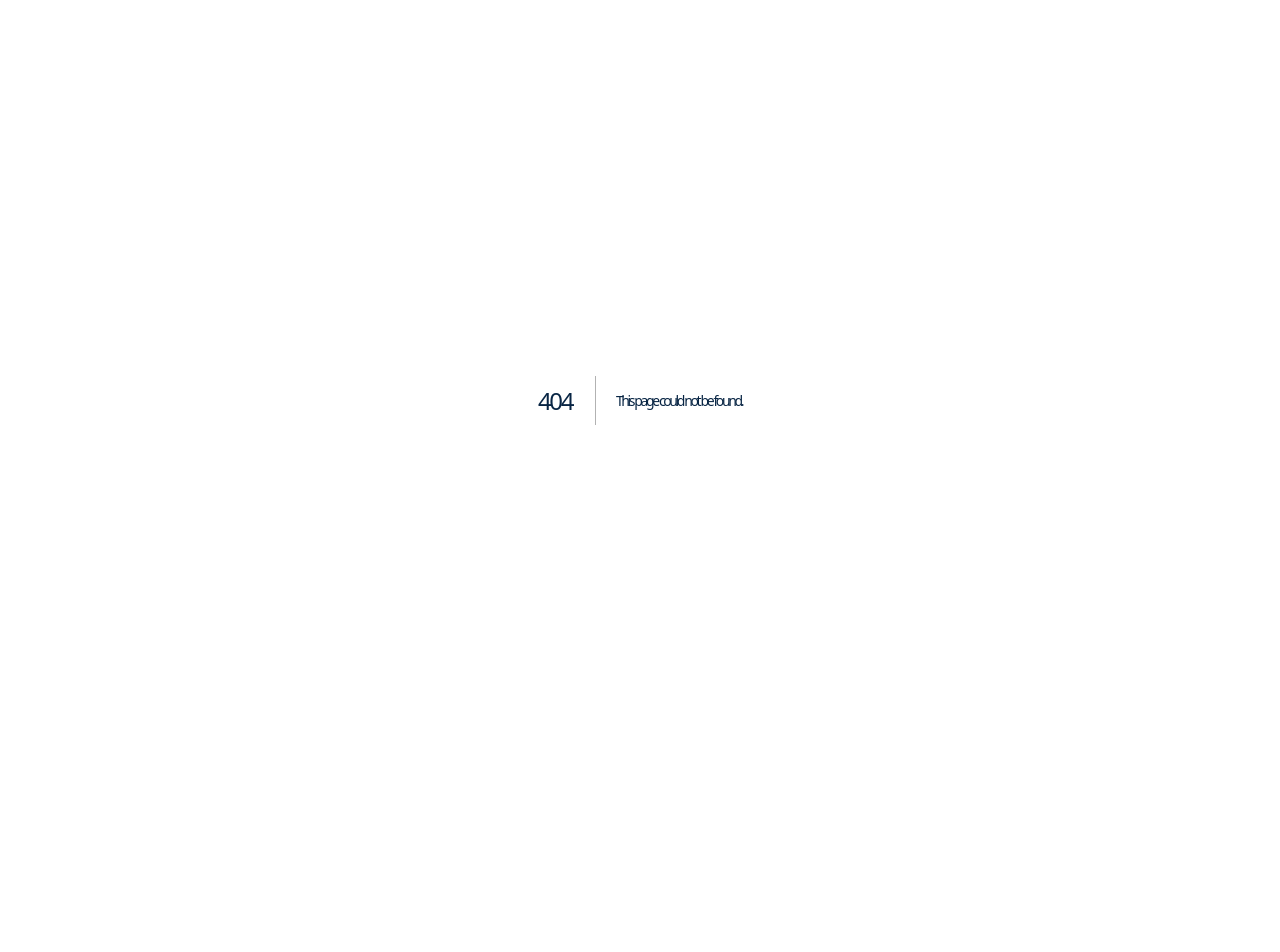
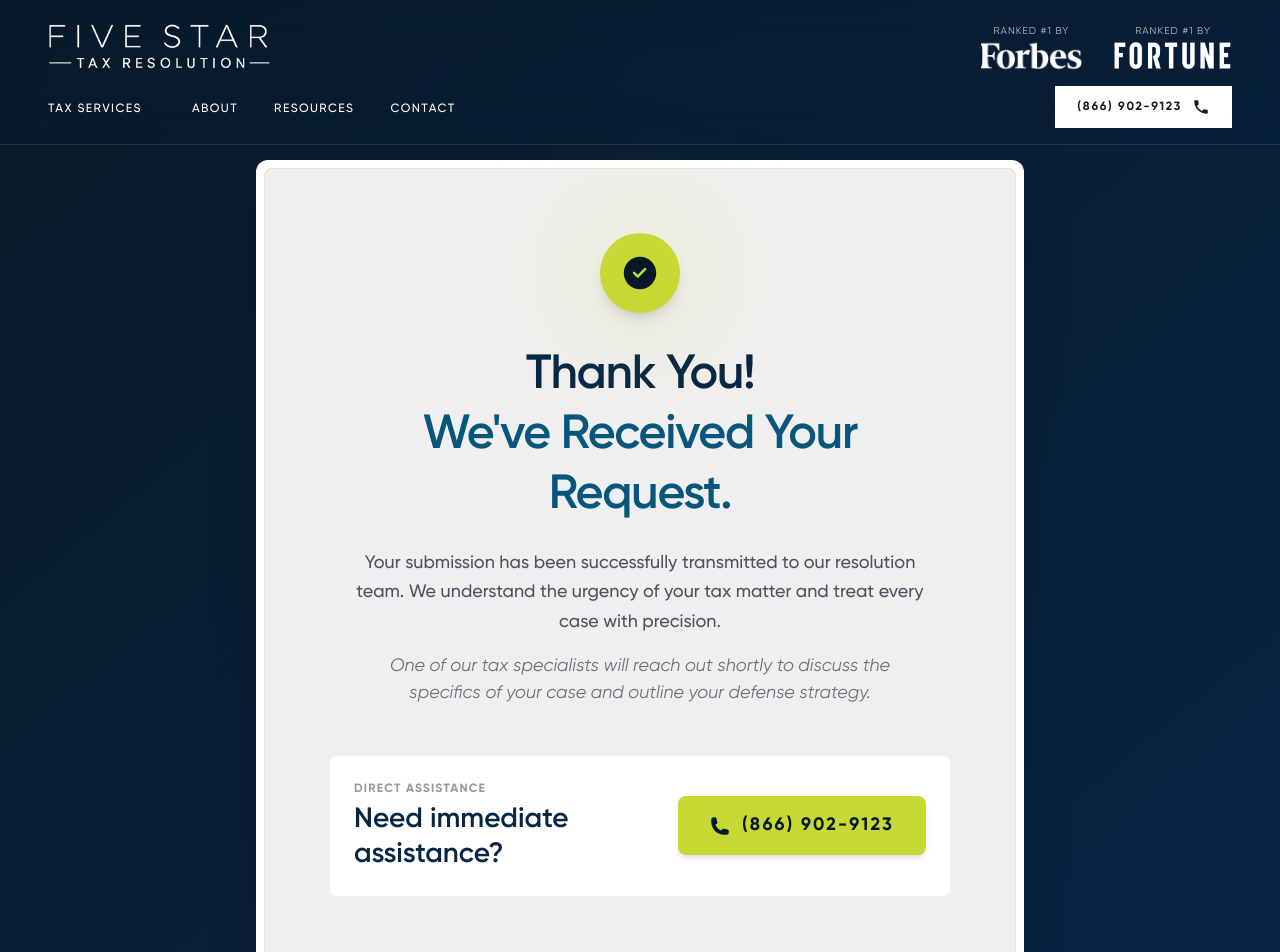
Before and after one commit to FSTaxResolution/FSTR, a Next.js app: page /thank-you in a window 1280 px wide. Before the commit this address had no page. Shown: the top 952 px of the page. Before the commit the page ends 800 px from the top, so only its background shows below. Built offline with nearby package versions, Linux system fonts and the light colour scheme.

Commit message:
created new form design and thank you page design

```diff
--- /dev/null
+++ b/app/thank-you/page.tsx
@@ -0,0 +1,13 @@
+import Header from "@/components/Header";
+import Footer from "@/components/Footer";
+import ThankYou from "@/components/ThankYou";
+
+export default function ThankYouPage() {
+    return (
+        <div>
+            <Header />
+            <ThankYou />
+            <Footer />
+        </div>
+    );
+}
--- a/components/FirstStepTaxReliefForm.tsx
+++ b/components/FirstStepTaxReliefForm.tsx
@@ -1,6 +1,7 @@
 "use client";
 
 import { useState } from "react";
+import Link from "next/link";
 
 const taxAmounts = ["$10,000", "$25,000", "$50,000", "$75,000", "$100,000+"];
 
@@ -56,20 +57,33 @@ export default function FirstStepTaxReliefForm({
                     {description}
                 </p>
 
+                {/* Box-in-box form */}
+                <div className="bg-navy/40 backdrop-blur-xl rounded-2xl p-4 md:p-8 border border-white/5 shadow-2xl">
+                    <div className="bg-gradient-to-br from-midnight to-navy p-8 md:p-12 rounded-xl border border-white/10">
+
+                        <div className="mb-10">
+                            <p className="text-eyebrow font-semibold text-lime uppercase tracking-[0.2em] mb-3">
+                                Qualify for Tax Relief Today
+                            </p>
+                            <p className="text-white/60 text-sm max-w-lg mx-auto">
+                                Complete the form below to see if you qualify for IRS tax relief through our expert legal and financial consultation.
+                            </p>
+                        </div>
+
                         {/* Form */}
-                <form onSubmit={handleSubmit} className="flex flex-col gap-7 text-left">
+                        <form onSubmit={handleSubmit} className="flex flex-col gap-8 text-left">
 
-                    {/* Tax amount */}
+                            {/* Tax amount — full width */}
                             <div>
-                        <p className="text-white text-body mb-2.5">
+                                <label className="block text-xs font-semibold text-white/50 uppercase tracking-widest mb-4">
                                     What is the total amount of taxes you owe?
-                        </p>
+                                </label>
                                 <select
                                     name="taxAmount"
                                     value={taxAmount}
                                     onChange={(e) => setTaxAmount(e.target.value)}
                                     required
-                            className="w-full bg-midnight border-0 border-b border-white/25 px-0 py-2.5 text-white text-body outline-none cursor-pointer focus:border-lime transition-colors duration-200 [&>option]:bg-midnight [&>option]:text-white"
+                                    className="w-full bg-transparent border-0 border-b border-white/25 px-0 py-3 text-white text-body outline-none cursor-pointer focus:border-lime transition-colors duration-200 appearance-none [&>option]:bg-midnight [&>option]:text-white"
                                 >
                                     {taxAmounts.map((v) => (
                                         <option key={v} value={v}>{v}</option>
@@ -78,7 +92,7 @@ export default function FirstStepTaxReliefForm({
                             </div>
 
                             {/* First + Last name */}
-                    <div className="grid grid-cols-2 gap-8">
+                            <div className="grid grid-cols-1 md:grid-cols-2 gap-10">
                                 <input
                                     type="text"
                                     name="firstName"
@@ -96,11 +110,11 @@ export default function FirstStepTaxReliefForm({
                             </div>
 
                             {/* Email + Phone */}
-                    <div className="grid grid-cols-2 gap-8">
+                            <div className="grid grid-cols-1 md:grid-cols-2 gap-10">
                                 <input
                                     type="email"
                                     name="email"
-                            placeholder="Email"
+                                    placeholder="Email Address"
                                     required
                                     className={inputClass}
                                 />
@@ -118,18 +132,28 @@ export default function FirstStepTaxReliefForm({
                                 />
                             </div>
 
-                    {/* Submit — centered */}
-                    <div className="flex justify-center">
+                            {/* Submit */}
+                            <div className="flex flex-col items-center gap-4 pt-6">
                                 <button
                                     type="submit"
-                            className="flex items-center gap-4 bg-white text-midnight px-7 py-4 text-sm font-semibold tracking-[0.12em] uppercase hover:bg-lime transition-colors duration-200"
+                                    className="bg-lime text-midnight px-12 py-5 rounded-lg font-bold uppercase tracking-[0.15em] hover:bg-lime/80 hover:shadow-[0_0_30px_rgba(198,217,52,0.35)] transition-all shadow-xl"
                                 >
-                            Submit
+                                    Submit for Qualification
                                 </button>
+                                {/* TEMP: preview thank-you page */}
+                                <Link
+                                    href="/thank-you"
+                                    className="text-white/40 text-xs underline hover:text-white/70 transition-colors"
+                                >
+                                    Preview Thank You Page →
+                                </Link>
                             </div>
 
                         </form>
                     </div>
+                </div>
+
+            </div>
         </section>
     );
 }
--- /dev/null
+++ b/components/ThankYou.tsx
@@ -0,0 +1,70 @@
+import { DEFAULT_PHONE, toTelHref } from "@/lib/partners";
+
+export default function ThankYou() {
+    return (
+        <main className="min-h-screen flex items-center justify-center pt-40 pb-20 px-6 bg-gradient-to-br from-midnight to-navy relative overflow-hidden font-sans">
+
+            {/* Box-in-box container */}
+            <div className="relative z-10 w-full max-w-3xl">
+                <div className="bg-white rounded-xl p-1 md:p-2 shadow-2xl">
+                    <div className="bg-fst-gray rounded-lg p-8 md:p-16 flex flex-col items-center text-center border border-black/5">
+
+                        {/* Success indicator */}
+                        <div className="mb-8 relative">
+                            <div className="absolute inset-0 bg-lime/20 blur-2xl rounded-full scale-150" />
+                            <div className="relative bg-lime text-midnight w-20 h-20 rounded-full flex items-center justify-center shadow-lg">
+                                <svg xmlns="http://www.w3.org/2000/svg" viewBox="0 0 24 24" fill="currentColor" className="w-10 h-10">
+                                    <path fillRule="evenodd" d="M2.25 12c0-5.385 4.365-9.75 9.75-9.75s9.75 4.365 9.75 9.75-4.365 9.75-9.75 9.75S2.25 17.385 2.25 12zm13.36-1.814a.75.75 0 1 0-1.06-1.06l-3.93 3.929-1.664-1.664a.75.75 0 0 0-1.06 1.06l2.194 2.195a.75.75 0 0 0 1.06 0l4.46-4.46z" clipRule="evenodd" />
+                                </svg>
+                            </div>
+                        </div>
+
+                        {/* Heading */}
+                        <h1 className="text-h3 font-semibold text-navy tracking-tight leading-tight mb-6">
+                            Thank You!{" "}
+                            <span className="block text-blue-secondary">
+                                We&apos;ve Received Your Request.
+                            </span>
+                        </h1>
+
+                        {/* Description */}
+                        <div className="max-w-xl space-y-4 mb-12">
+                            <p className="text-body text-body-text font-medium leading-relaxed">
+                                Your submission has been successfully transmitted to our resolution team. We understand the urgency of your tax matter and treat every case with precision.
+                            </p>
+                            <p className="text-body text-body-text/80 italic">
+                                One of our tax specialists will reach out shortly to discuss the specifics of your case and outline your defense strategy.
+                            </p>
+                        </div>
+
+                        {/* Direct assistance CTA */}
+                        <div className="w-full flex flex-col gap-4">
+                            <div className="bg-white rounded-lg p-6 flex flex-col md:flex-row items-center justify-between gap-6 border border-black/5">
+                                <div className="text-left">
+                                    <span className="block text-eyebrow font-bold uppercase tracking-widest text-body-text/60 mb-1">
+                                        Direct Assistance
+                                    </span>
+                                    <p className="text-navy font-semibold text-h4 leading-tight">
+                                        Need immediate assistance?
+                                    </p>
+                                </div>
+                                <a
+                                    href={toTelHref(DEFAULT_PHONE)}
+                                    className="bg-lime text-midnight px-8 py-4 rounded-lg font-bold uppercase tracking-[0.12em] hover:bg-lime/80 transition-colors duration-200 shadow-md flex items-center gap-3 whitespace-nowrap"
+                                >
+                                    <svg xmlns="http://www.w3.org/2000/svg" viewBox="0 0 24 24" fill="currentColor" className="w-5 h-5">
+                                        <path fillRule="evenodd" d="M1.5 4.5a3 3 0 0 1 3-3h1.372c.86 0 1.61.586 1.819 1.42l1.105 4.423a1.875 1.875 0 0 1-.694 1.955l-1.293.97c-.135.101-.164.249-.126.352a11.285 11.285 0 0 0 6.697 6.697c.103.038.25.009.352-.126l.97-1.293a1.875 1.875 0 0 1 1.955-.694l4.423 1.105c.834.209 1.42.959 1.42 1.82V19.5a3 3 0 0 1-3 3h-2.25C8.552 22.5 1.5 15.448 1.5 6.75V4.5z" clipRule="evenodd" />
+                                    </svg>
+                                    {DEFAULT_PHONE}
+                                </a>
+                            </div>
+                        </div>
+
+
+                    </div>
+                </div>
+            </div>
+
+        </main>
+    );
+}
```
Also changed, not shown: 1 other file (tests, documents, lock files or other folders). Lines whose indentation alone changed are shown as unchanged.
